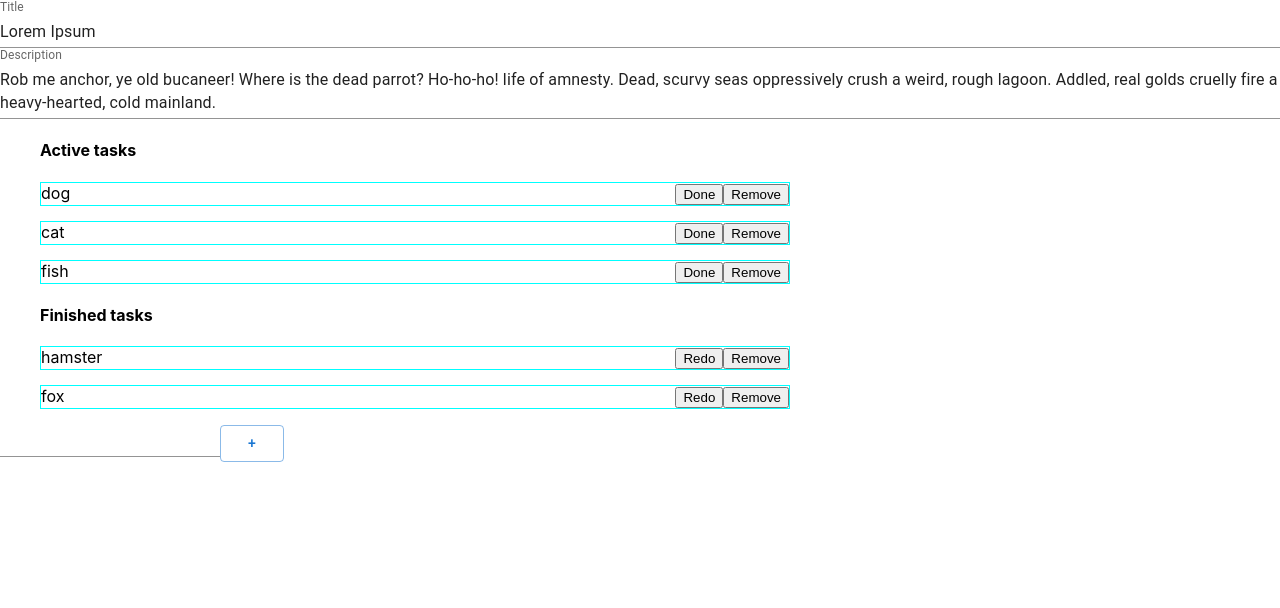
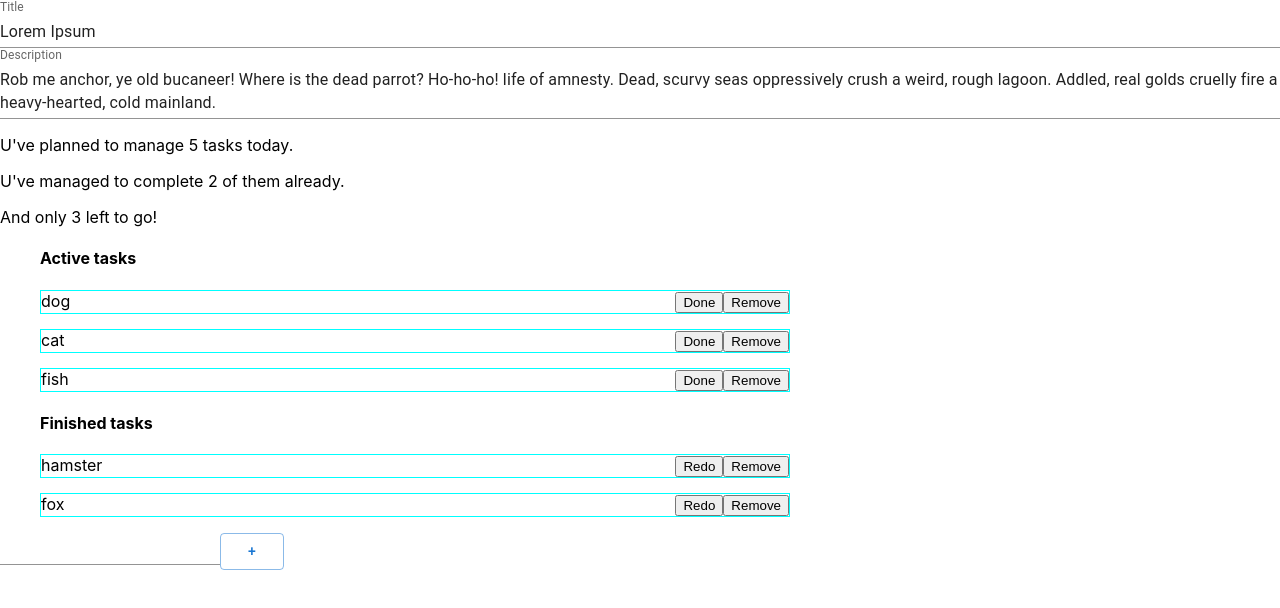
Before and after one commit to Roma-Ol/List-Bee, a React (Create React App) app: page / in a window 1280 px wide. Shown: the top 608 px of the page. Built offline with nearby package versions, Linux system fonts and the light colour scheme.

Commit message:
Added counters & Actions

```diff
--- a/src/Components/App/App.js
+++ b/src/Components/App/App.js
@@ -1,15 +1,45 @@
 import './App.css';
 import ListHeader from "../list-header/list-header";
 import ListCard from "../card/card-wrapper/card";
+import {useState} from "react";
 
 function App() {
-  return (
-    <div className="App">
-        <div className="card">
-            <ListHeader />
-            <ListCard />
+    // All the todos of this card.
+    const [todos, setTodos] = useState([
+        {uid: 1, title: 'dog', key: 1, isActive: true},
+        {uid: 2, title: 'cat', key: 2, isActive: true},
+        {uid: 3, title: 'fish', key: 3, isActive: true},
+        {uid: 4, title: 'hamster', key: 4, isActive: false},
+        {uid: 5, title: 'fox', key: 5, isActive: false},
+    ]);
+
+    // Add items to the list.
+    const updateTodoList = (newTodo) => {
+        setTodos((todos) => newTodo);
+    }
+
+    // Set card status.
+    const setStatus = (action, id) => {
+        const newState = [...todos],
+            key = newState.find((item) => { return item.uid === id }),
+            keyIndex = newState.indexOf(key);
+
+        action === 'remove'
+            ? newState.splice(keyIndex, 1)
+            : newState[keyIndex].isActive = !newState[keyIndex].isActive;
+
+        setTodos(() => newState);
+    }
+
+    return (
+        <div className="App">
+            <div className="card">
+                <ListHeader todos = {todos}/>
+                <ListCard updateToDo = {updateTodoList}
+                          setStatus = {setStatus}
+                          todos = {todos}/>
+            </div>
         </div>
-    </div>
   );
 }
 
--- a/src/Components/card/card-wrapper/card.js
+++ b/src/Components/card/card-wrapper/card.js
@@ -1,55 +1,7 @@
-import {useCallback, useState} from "react";
 import ListItem from "../list-item/listItem";
 import AddTodo from "../add-item/add-todo";
-import {HTML5Backend} from "react-dnd-html5-backend";
-import {DndProvider} from "react-dnd";
 
-const testState = [
-    {uid: 1, title: 'dog', key: 1, isActive: true},
-    {uid: 2, title: 'cat', key: 2, isActive: true},
-    {uid: 3, title: 'fish', key: 3, isActive: true},
-    {uid: 4, title: 'hamster', key: 4, isActive: false},
-    {uid: 5, title: 'fox', key: 5, isActive: false},
-]
-
-const ListCard = () => {
-    // Open & close card settings identifier.
-    const [isOpened, setOppositeVal] = useState(false);
-
-    // All the todos of this card.
-    const [todos, setTodos] = useState(testState);
-
-    // @todo remove that func.
-    const updateTodoList = (newTodo) => {
-        setTodos((todos) => newTodo);
-    }
-
-    // Set card status.
-    const setStatus = (action) => {
-        switch (action) {
-            case 'done':
-                console.log('done');
-                break;
-            case 'redo':
-                console.log('redo');
-                break;
-            default:
-                console.log('remove');
-        }
-    }
-
-    // Make inactive.
-    const makeInactive = (keyIndex) => {
-        console.log('asd')
-        // const newState = [...todos];
-        //
-        // const a = newState.find(function (item) {
-        //     return item.uid === keyIndex;
-        // });
-        //
-        // newState[newState.indexOf(a)].isActive = !newState[newState.indexOf(a)].isActive;
-        // setTodos(newState);
-    }
+const ListCard = ({updateToDo, setStatus, todos}) => {
 
     return (
         <div className='card__body'>
@@ -58,10 +10,10 @@ const ListCard = () => {
                 {todos.filter(item => item.isActive)
                     .map((item, index) => (
                         <ListItem key={item.uid}
+                                  id={item.uid}
                                   title={item.title}
                                   isActive={item.isActive}
-                                      setStatus={setStatus}
-                                      makeInactive={makeInactive}/>
+                                  setStatus={setStatus}/>
                     ))}
             </ul>
 
@@ -70,15 +22,15 @@ const ListCard = () => {
                 {todos.filter(item => !item.isActive)
                     .map((item, index) => (
                         <ListItem key={item.uid}
+                                  id={item.uid}
                                   title={item.title}
                                   isActive={item.isActive}
-                                      setStatus={setStatus}
-                                      makeInactive={makeInactive}/>
+                                  setStatus={setStatus}/>
                     ))}
             </ul>
 
             <AddTodo currentState={todos}
-                     updateTodoList={updateTodoList}/>
+                     updateTodoList={updateToDo}/>
         </div>
     )
 }
--- a/src/Components/card/list-item/listItem.js
+++ b/src/Components/card/list-item/listItem.js
@@ -8,10 +8,10 @@ const cardStyle = {
     cursor: 'move',
 }
 
-const ListItem = ({title, identifier, isActive, setStatus, makeInactive}) => {
+const ListItem = ({title, id, isActive, setStatus, makeInactive}) => {
     const handleClick = (e) => {
         const action = e.target.getAttribute('value');
-        setStatus(action);
+        setStatus(action, id);
     }
 
     return (
--- a/src/Components/list-header/list-header.js
+++ b/src/Components/list-header/list-header.js
@@ -1,6 +1,10 @@
 import {TextField} from "@mui/material";
 
-const ListHeader = () => {
+const ListHeader = ({todos}) => {
+    const totalTasks = todos.length,
+        activeTasks = todos.filter(item => item.isActive).length,
+        completedTasks = todos.filter(item => !item.isActive).length;
+
     return (
         <div className='card__header'>
             <div className='card__header--primary'>
@@ -8,7 +12,7 @@ const ListHeader = () => {
                            label="Title"
                            variant="standard"
                            fullWidth
-                            value="Lorem Ipsum"/>
+                           value="Lorem Ipsum"/>
             </div>
 
             <div className='card__header--secondary'>
@@ -19,6 +23,25 @@ const ListHeader = () => {
                            fullWidth
                            value="Rob me anchor, ye old bucaneer! Where is the dead parrot? Ho-ho-ho! life of amnesty. Dead, scurvy seas oppressively crush a weird, rough lagoon. Addled, real golds cruelly fire a heavy-hearted, cold mainland."
                 />
+
+                <div className="card__header__counter">
+                    <div className="card__header__counter--total">
+                        <p>
+                            U've planned to manage {totalTasks} tasks today.
+                        </p>
+                    </div>
+                    <div className="card__header__counter--active">
+                        <p>
+                            U've managed to complete {completedTasks} of them already.
+                        </p>
+                    </div>
+                    <div className="card__header__counter--closed">
+                        <p>
+                            And only {activeTasks} left to go!
+                        </p>
+                    </div>
+                </div>
+
             </div>
         </div>
     );
```
Lines whose indentation alone changed are shown as unchanged.
